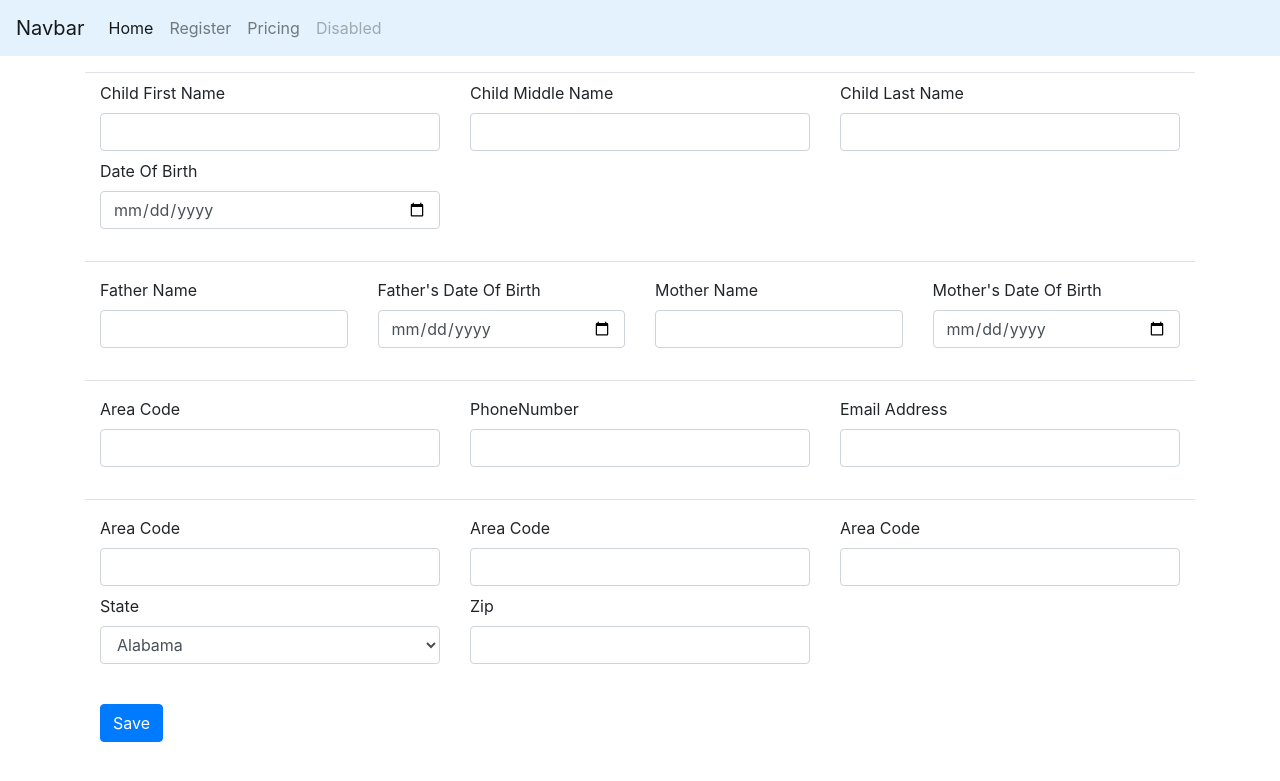
After one commit to deepakddun/NYEISApp, a Flask app: page /register in a window 1280 px wide. The commit adds this page. Shown: the top 781 px of the page. Run offline with Flask 2, Linux system fonts and the light colour scheme.

Commit message:
added new changes

```diff
--- /dev/null
+++ b/NYEIS_Site/forms.py
@@ -0,0 +1,54 @@
+from flask_wtf import FlaskForm
+from wtforms.fields import StringField, DateField, EmailField, SelectField ,SubmitField
+
+from wtforms.validators import DataRequired, Length, Email, ValidationError
+
+STATES_TUPLE = [("AL", "Alabama"), ("AK", "Alaska"), ("AZ", "Arizona"), ("AR", "Arkansas"), ("CA", "California"),
+                ("CO", "Colorado"),
+                ("CT", "Connecticut"), ("DC", "Washington DC"), ("DE", "Delaware"), ("FL", "Florida"),
+                ("GA", "Georgia"),
+                ("HI", "Hawaii"), ("ID", "Idaho"), ("IL", "Illinois"), ("IN", "Indiana"), ("IA", "Iowa"),
+                ("KS", "Kansas"), ("KY", "Kentucky"),
+                ("LA", "Louisiana"), ("ME", "Maine"), ("MD", "Maryland"), ("MA", "Massachusetts"), ("MI", "Michigan"),
+                ("MN", "Minnesota"),
+                ("MS", "Mississippi"), ("MO", "Missouri"), ("MT", "Montana"), ("NE", "Nebraska"), ("NV", "Nevada"),
+                ("NH", "New Hampshire"),
+                ("NJ", "New Jersey"), ("NM", "New Mexico"), ("NY", "New York"), ("NC", "North Carolina"),
+                ("ND", "North Dakota"), ("OH", "Ohio"),
+                ("OK", "Oklahoma"), ("OR", "Oregon"), ("PA", "Pennsylvania"), ("RI", "Rhode Island"),
+                ("SC", "South Carolina"), ("SD", "South Dakota"),
+                ("TN", "Tennessee"), ("TX", "Texas"), ("UT", "Utah"), ("VT", "Vermont"), ("VA", "Virginia"),
+                ("WA", "Washington"), ("WV", "West Virginia"),
+                ("WI", "Wisconsin"), ("WY", "Wyoming")]
+
+
+def type_check(form, field):
+    val: str = field.data
+    if not val.isdigit():
+        raise ValidationError('Can contain only numbers')
+
+
+class IntakeForm(FlaskForm):
+    child_firstname = StringField("Child First Name", validators=[DataRequired()])
+    child_middlename = StringField("Child Middle Name", validators=[DataRequired()])
+    child_lastname = StringField("Child Last Name", validators=[DataRequired()])
+    child_dob = DateField("Date Of Birth", validators=[DataRequired()])
+    father_name = StringField("Father Name")
+    father_dob = DateField("Father's Date Of Birth")
+    mother_name = StringField("Mother Name")
+    mother_dob = DateField("Mother's Date Of Birth")
+    save_form = SubmitField('Save')
+
+
+class ContactForm(FlaskForm):
+    ph_areacode = StringField('Area Code', validators=[type_check, Length(min=1, max=3)])
+    ph_phonenumber = StringField('PhoneNumber', validators=[type_check, Length(min=7, max=7)])
+    email_addr = EmailField('Email Address', validators=[Email()])
+
+
+class AddressForm(FlaskForm):
+    address_line1 = StringField('Area Code', validators=[DataRequired(), Length(min=1, max=3)])
+    address_line2 = StringField('Area Code', validators=[Length(min=1, max=3)])
+    address_city = StringField('Area Code', validators=[DataRequired(), Length(min=1, max=3)])
+    address_state = SelectField('State', choices=STATES_TUPLE, validators=[DataRequired()])
+    address_zip = StringField('Zip', validators=[type_check, Length(max=5)])
--- a/NYEIS_Site/main.py
+++ b/NYEIS_Site/main.py
@@ -1,15 +1,65 @@
-from flask import Flask, render_template
+import datetime
+
+from flask import Flask, render_template, url_for
+from forms import IntakeForm, AddressForm, ContactForm
+import uuid
 
 app = Flask(__name__)
+app.secret_key = '543af292a648479e77c6b86b13b95179209f77c13bee75ff916d4f888418b09b'
+
+from flask_sqlalchemy import SQLAlchemy
+
+app.config['SQLALCHEMY_DATABASE_URI'] = 'mysql://demo_user:Password123@@localhost:3306/sample_db'
+db = SQLAlchemy(app)
+
+
+class Person(db.Model):
+    id = db.Column(db.String(30), primary_key=True, autoincrement=False, default=uuid.uuid4)
+    child_ref = db.Column(db.String(20), nullable=False)
+    child_firstname = db.Column(db.String(50), nullable=False)
+    child_middlename = db.Column(db.String(50), nullable=False)
+    child_lastname = db.Column(db.String(50), nullable=False)
+    child_dob = db.Column(db.Date(), nullable=False)
+    father_name = db.Column(db.String(100))
+    father_dob = db.Column(db.String(100))
+    mother_name = db.Column(db.String(100))
+    mother_dob = db.Column(db.String(100))
+    created_on = db.Column(db.DateTime())
+    updated_on = db.Column(db.DateTime(), default=datetime.datetime)
+    addresses = db.relationship('Address', backref='person', lazy=True)
+    contact = db.relationship('Contact', backref='person', lazy=True)
+
+
+class Address(db.Model):
+    id = db.Column(db.String(30), primary_key=True, autoincrement=False, default=uuid.uuid4)
+    address_line1 = db.Column(db.String(120), nullable=False)
+    address_line2 = db.Column(db.String(120), nullable=False)
+    address_city = db.Column(db.String(120), nullable=False)
+    address_state = db.Column(db.String(120), nullable=False)
+    address_zip = db.Column(db.String(120), nullable=False)
+    created_on = db.Column(db.DateTime())
+    updated_on = db.Column(db.DateTime(), default=datetime.datetime)
+    person_id = db.Column(db.String(30), db.ForeignKey('person.id'), nullable=False)
+
+
+class Contact(db.Model):
+    id = db.Column(db.String(30), primary_key=True, autoincrement=False, default=uuid.uuid4)
+    ph_areacode = db.Column(db.Integer)
+    ph_phonenumber = db.Column(db.Integer)
+    email_addr = db.Column(db.String(50))
+    person_id = db.Column(db.String(30), db.ForeignKey('person.id'), nullable=False)
+
 
 children = [
     {
+        'ref_no': 12345,
         'first': 'Alpha',
         'last': 'Pandey',
         'address': '10 Main Road, Texas, US',
         'dob': '15 April 2022'
     },
     {
+        'ref_no': 64789,
         'first': 'Beta',
         'last': 'Pandey',
         'address': '10 Second Road, Texas, US',
@@ -22,7 +72,7 @@ children = [
 @app.route("/")
 @app.route("/home")
 def home():
-    return render_template('home.html', children=children , title='Children List')
+    return render_template('home.html', children=children, title='Children List')
 
 
 @app.route("/about")
@@ -30,5 +80,17 @@ def about():
     return render_template('about.html')
 
 
+@app.route("/register", methods=['GET', 'POST'])
+def register():
+    intakeForm = IntakeForm()
+    contactForm = ContactForm()
+    addressForm = AddressForm()
+    if intakeForm.validate_on_submit() and contactForm.validate_on_submit() and addressForm.validate_on_submit():
+        pass
+
+    return render_template('register.html', intakef=intakeForm, contf=contactForm, addrf=addressForm,
+                           title='Registration Form')
+
+
 if __name__ == '__main__':
     app.run(debug=True)
--- a/NYEIS_Site/templates/base.html
+++ b/NYEIS_Site/templates/base.html
@@ -7,9 +7,32 @@
     {% else %}
         <title>NYEIS Intake Application</title>
     {% endif %}
+     <!-- Bootstrap CSS -->
+    <link rel="stylesheet" href="https://cdn.jsdelivr.net/npm/bootstrap@4.6.1/dist/css/bootstrap.min.css" integrity="sha384-zCbKRCUGaJDkqS1kPbPd7TveP5iyJE0EjAuZQTgFLD2ylzuqKfdKlfG/eSrtxUkn" crossorigin="anonymous">
 </head>
 <body>
-   {% block content %}
-    {% endblock %}
+ <nav class="navbar navbar-expand-lg navbar-light mb-3" style="background-color: #e3f2fd;">
+  <a class="navbar-brand" href="#">Navbar</a>
+  <button class="navbar-toggler" type="button" data-toggle="collapse" data-target="#navbarNavAltMarkup" aria-controls="navbarNavAltMarkup" aria-expanded="false" aria-label="Toggle navigation">
+    <span class="navbar-toggler-icon"></span>
+  </button>
+  <div class="collapse navbar-collapse" id="navbarNavAltMarkup">
+    <div class="navbar-nav">
+      <a class="nav-link active" href="#">Home <span class="sr-only">(current)</span></a>
+      <a class="nav-link" href="{{ url_for('register') }}">Register</a>
+      <a class="nav-link" href="#">Pricing</a>
+      <a class="nav-link disabled">Disabled</a>
+    </div>
+  </div>
+</nav>
+    <div class="container">
+        {% block content %}
+        {% endblock content %}
+    </div>
+    <!-- Optional JavaScript; choose one of the two! -->
+
+    <!-- Option 1: jQuery and Bootstrap Bundle (includes Popper) -->
+    <script src="https://cdn.jsdelivr.net/npm/jquery@3.5.1/dist/jquery.slim.min.js" integrity="sha384-DfXdz2htPH0lsSSs5nCTpuj/zy4C+OGpamoFVy38MVBnE+IbbVYUew+OrCXaRkfj" crossorigin="anonymous"></script>
+    <script src="https://cdn.jsdelivr.net/npm/bootstrap@4.6.1/dist/js/bootstrap.bundle.min.js" integrity="sha384-fQybjgWLrvvRgtW6bFlB7jaZrFsaBXjsOMm/tB9LTS58ONXgqbR9W8oWht/amnpF" crossorigin="anonymous"></script>
 </body>
 </html>
--- /dev/null
+++ b/NYEIS_Site/templates/register.html
@@ -0,0 +1,93 @@
+{% extends 'base.html' %}
+{% block content %}
+<form action="" method="post" novalidate>
+     {{ intakef.csrf_token }}
+    <div class="container border-top my-1 py-2">
+        <div class="row">
+            <div class="col-sm">
+                {{ intakef.child_firstname.label()}}
+                {{ intakef.child_firstname(class="form-control")}}
+            </div>
+            <div class="col-sm">
+                {{ intakef.child_middlename.label()}}
+                {{ intakef.child_middlename(class="form-control")}}
+            </div>
+            <div class="col-sm">
+                {{ intakef.child_lastname.label()}}
+                {{ intakef.child_lastname(class="form-control")}}
+            </div>
+        </div>
+        <div class="row py-2">
+            <div class="col-6 col-md-4">
+                {{ intakef.child_dob.label()}}
+                {{ intakef.child_dob(class="form-control")}}
+            </div>
+        </div>
+    </div>
+    <div class="container border-top my-3 py-3">
+        <div class="row">
+            <div class="col-sm">
+                {{ intakef.father_name.label()}}
+                {{ intakef.father_name(class="form-control")}}
+            </div>
+            <div class="col-sm">
+                {{ intakef.father_dob.label()}}
+                {{ intakef.father_dob(class="form-control")}}
+            </div>
+            <div class="col-sm">
+                {{ intakef.mother_name.label()}}
+                {{ intakef.mother_name(class="form-control")}}
+            </div>
+            <div class="col-sm">
+                {{ intakef.mother_dob.label()}}
+                {{ intakef.mother_dob(class="form-control")}}
+            </div>
+        </div>
+    </div>
+    <div class="container border-top my-3 py-3">
+        <div class="row">
+            <div class="col-sm">
+                {{ contf.ph_areacode.label()}}
+                {{ contf.ph_areacode(class="form-control")}}
+            </div>
+            <div class="col-sm">
+                {{ contf.ph_phonenumber.label()}}
+                {{ contf.ph_phonenumber(class="form-control")}}
+            </div>
+            <div class="col-sm">
+                {{ contf.email_addr.label()}}
+                {{ contf.email_addr(class="form-control")}}
+            </div>
+        </div>
+    </div>
+    <div class="container border-top my-3 py-3">
+        <div class="row">
+            <div class="col-sm">
+                {{ addrf.address_line1.label()}}
+                {{ addrf.address_line1(class="form-control")}}
+            </div>
+            <div class="col-sm">
+                {{ addrf.address_line2.label()}}
+                {{ addrf.address_line2(class="form-control")}}
+            </div>
+            <div class="col-sm">
+                {{ addrf.address_city.label()}}
+                {{ addrf.address_city(class="form-control")}}
+            </div>
+        </div>
+        <div class="row py-2">
+            <div class="col-6 col-md-4">
+                {{ addrf.address_state.label()}}
+                {{ addrf.address_state(class="form-control")}}
+            </div>
+            <div class="col-6 col-md-4">
+                {{ addrf.address_zip.label()}}
+                {{ addrf.address_zip(class="form-control")}}
+            </div>
+        </div>
+    </div>
+    <div class="container">
+        {{intakef.save_form(class="btn btn-primary")}}
+    </div>
+</form>
+{% endblock content %}
```
Also changed, not shown: NYEIS_Site/requirements.txt (added, +22 -0 lines), NYEIS_Site/templates/home.html (+21 -4 lines), docker-compose.yml (added, +18 -0 lines).
